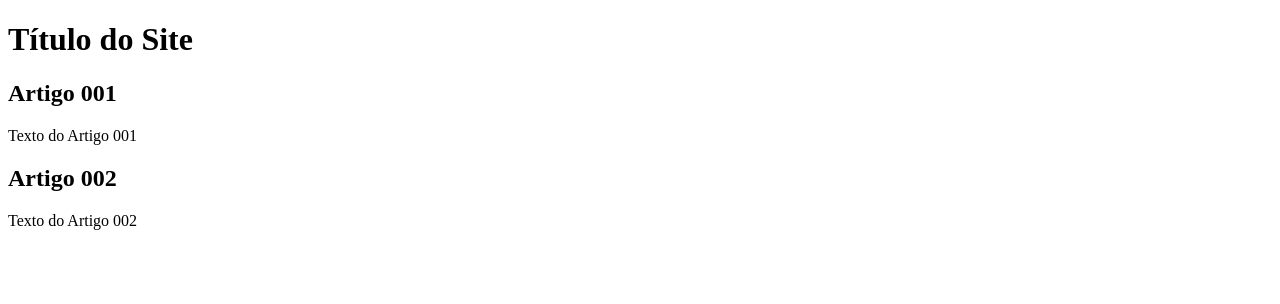
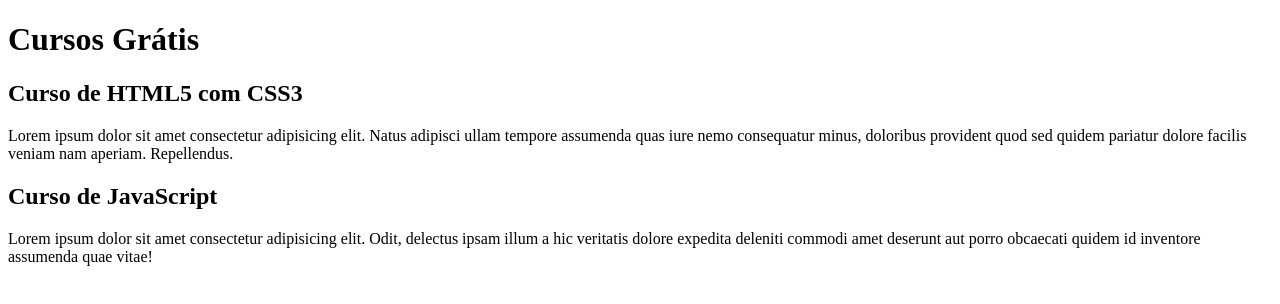
Before and after one commit to guspnet/projeto-site, a plain HTML site: page index.html in a window 1280 px wide. Drawn offline with Linux system fonts and the light colour scheme.

Commit message:
comecei a escrever o conteúdo

```diff
--- a/index.html
+++ b/index.html
@@ -9,15 +9,19 @@
 <body>
     <main>
         <header>
-            <h1>Título do Site</h1>
+            <h1>Cursos Grátis</h1>
         </header>
         <article>
-            <h2>Artigo 001</h2>
-            <p>Texto do Artigo 001</p>
+            <h2>Curso de HTML5 com CSS3</h2>
+            <p>
+                Lorem ipsum dolor sit amet consectetur adipisicing elit. Natus adipisci ullam tempore assumenda quas iure nemo consequatur minus, doloribus provident quod sed quidem pariatur dolore facilis veniam nam aperiam. Repellendus.
+            </p>
         </article>
         <article>
-            <h2>Artigo 002</h2>
-            <p>Texto do Artigo 002</p>
+            <h2>Curso de JavaScript</h2>
+            <p>
+                Lorem ipsum dolor sit amet consectetur adipisicing elit. Odit, delectus ipsam illum a hic veritatis dolore expedita deleniti commodi amet deserunt aut porro obcaecati quidem id inventore assumenda quae vitae!
+            </p>
         </article>
     </main>
 </body>
```
